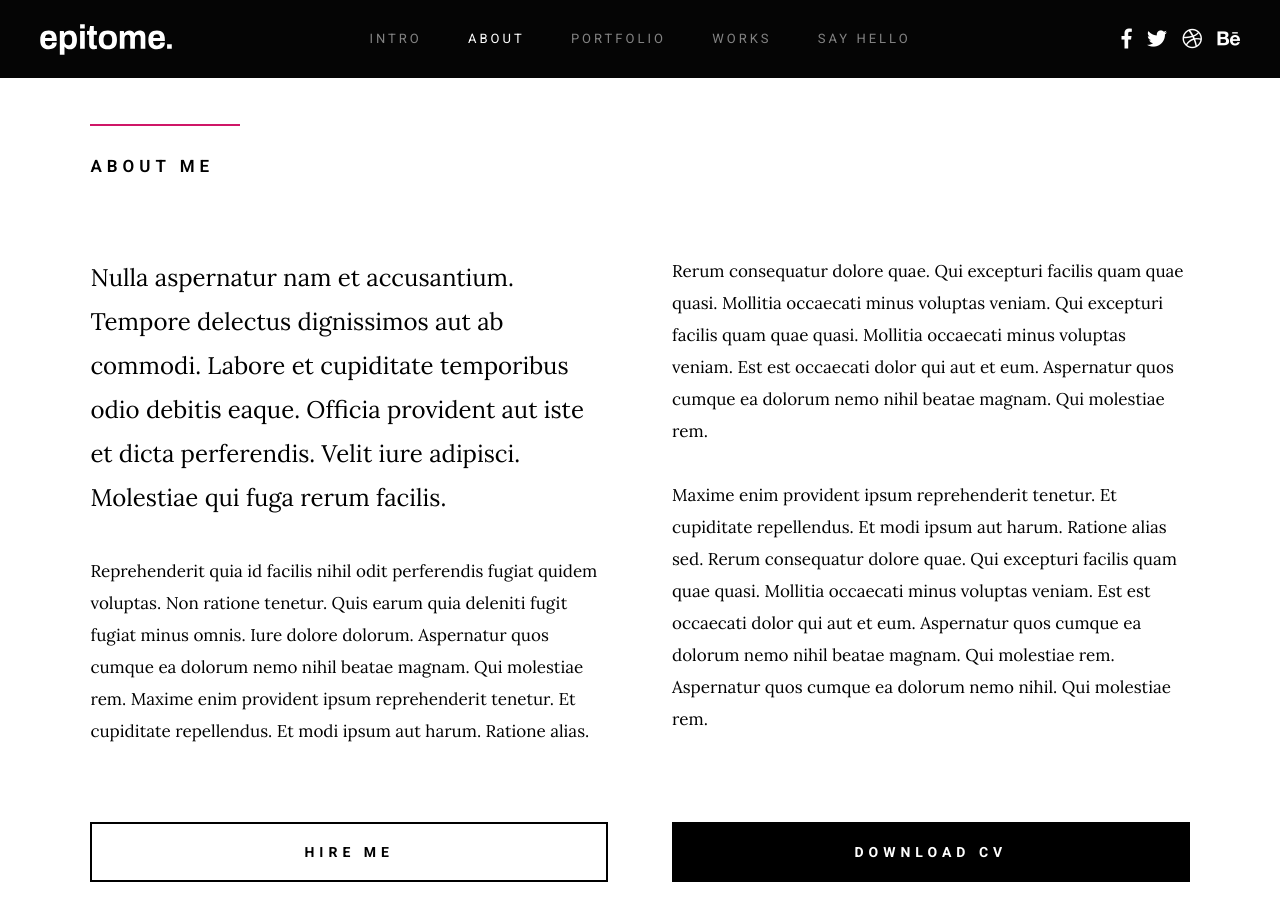
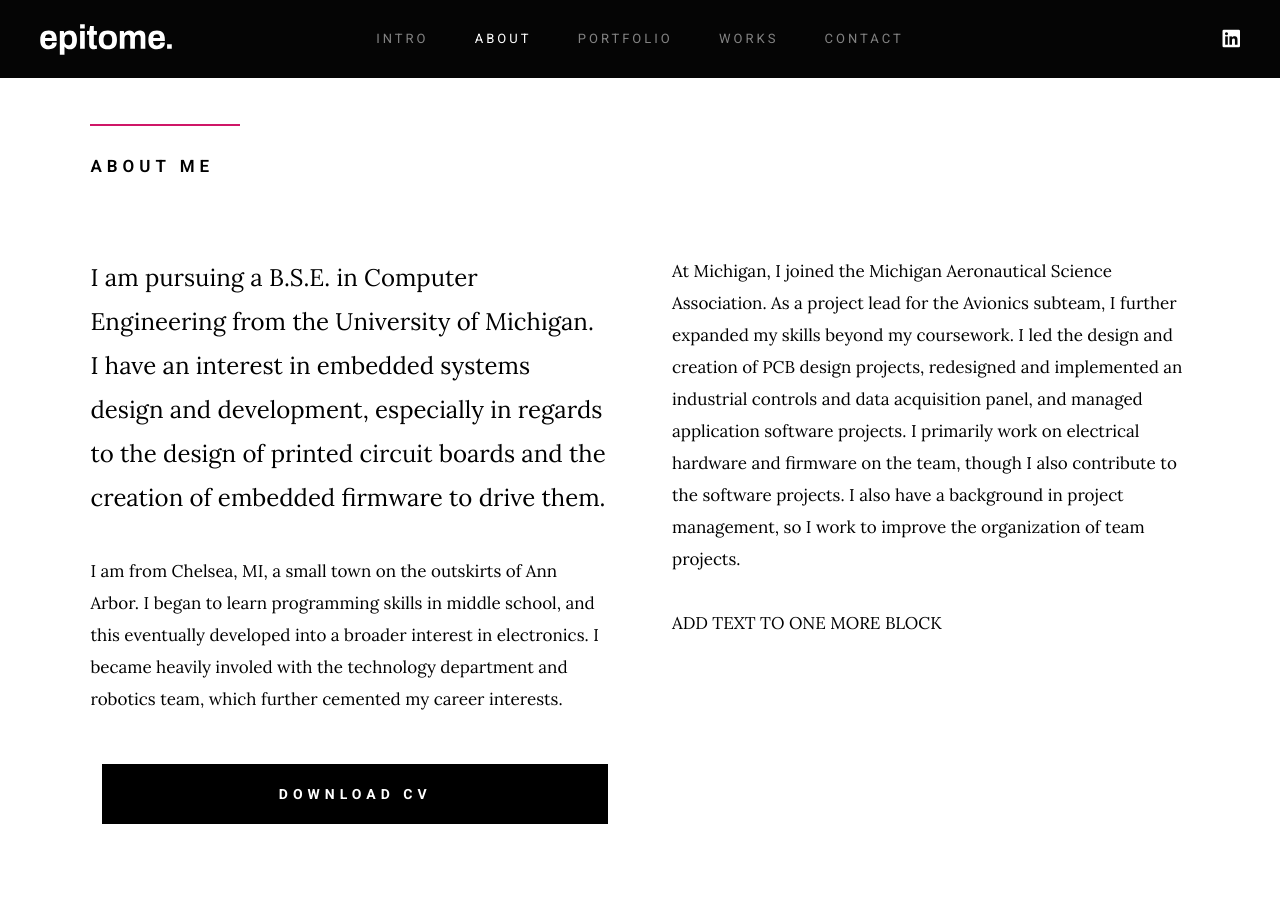
Before and after one commit to E-Eidt/e-eidt.github.io, a Jekyll site: the page index.html, which Jekyll copies as it is, in a window 1280 px wide and 900 px high, scrolled down 968 px. Built offline with Jekyll 4.4.1, drawn with Linux system fonts in a browser that asks for light colours; some web fonts are replaced; some of the changed text lies outside the part shown.

Commit message:
Started filling in my info

```diff
--- a/index.html
+++ b/index.html
@@ -6,8 +6,8 @@
     ================================================== -->
     <meta charset="utf-8">
     <title>Evan Eidt</title>
-    <meta name="description" content="">
-    <meta name="author" content="">
+    <meta name="description" content="Personal Website">
+    <meta name="author" content="Evan Eidt">
 
     <!-- mobile specific metas
     ================================================== -->
@@ -55,14 +55,11 @@
                 <li><a class="smoothscroll" href="#about" title="about">About</a></li>
                 <li><a class="smoothscroll" href="#portfolio" title="portfolio">Portfolio</a></li>
                 <li><a class="smoothscroll" href="#works" title="works">Works</a></li>
-                <li><a class="smoothscroll" href="#contact" title="contact us">Say Hello</a></li>
+                <li><a class="smoothscroll" href="#contact" title="contact">Contact</a></li>
             </ul>
 
             <ul class="header-social">
-                <li><a href="#0"><i class="fab fa-facebook-f" aria-hidden="true"></i></a></li>
-                <li><a href="#0"><i class="fab fa-twitter" aria-hidden="true"></i></a></li>
-                <li><a href="#0"><i class="fab fa-dribbble" aria-hidden="true"></i></a></li>
-                <li><a href="#0"><i class="fab fa-behance" aria-hidden="true"></i></a></li>
+                <li><a href="http://www.linkedin.com/in/evan-eidt"><i class="fab fa-linkedin" aria-hidden="true"></i></a></li>
             </ul>
         </nav>
 
@@ -78,11 +75,9 @@
         <div class="row intro-content">
 
             <div class="column large-9 mob-full intro-text">
-                <h3>Hello, I'm John Doe</h3>
+                <h3>Hello, I'm Evan Eidt</h3>
                 <h1>
-                    Digital Designer <br>
-                    and Web Developer <br>
-                    Based In Somewhere.
+                    Computer Engineer <br>
                 </h1>
             </div>
 
@@ -115,46 +110,46 @@
             <div class="row about-me__content" data-aos="fade-up">
                 <div class="column large-full about-me__text">
                     <p class="lead">
-                    Nulla aspernatur nam et accusantium. Tempore delectus dignissimos aut
-                    ab commodi. Labore et cupiditate temporibus odio debitis eaque.
-                    Officia provident aut iste et dicta perferendis. Velit iure adipisci.
-                    Molestiae qui fuga rerum facilis.
+                    I am pursuing a B.S.E. in Computer Engineering from the University of Michigan.
+                    I have an interest in embedded systems design and development, especially in regards to
+                    the design of printed circuit boards and the creation of embedded firmware to drive them.
                     </p>
 
                     <p>
-                    Reprehenderit quia id facilis nihil odit perferendis fugiat quidem voluptas.
-                    Non ratione tenetur. Quis earum quia deleniti fugit fugiat minus omnis.
-                    Iure dolore dolorum. Aspernatur quos cumque ea dolorum nemo nihil
-                    beatae magnam. Qui molestiae rem. Maxime enim provident ipsum reprehenderit tenetur. Et cupiditate
-                    repellendus. Et modi ipsum aut harum. Ratione alias.
+                    I am from Chelsea, MI, a small town on the outskirts of Ann Arbor.
+                    I began to learn programming skills in middle school, and this eventually developed into
+                    a broader interest in electronics. I became heavily involed with the technology department
+                    and robotics team, which further cemented my career interests.
                     </p>
 
                     <p>
-                    Rerum consequatur dolore quae.
-                    Qui excepturi facilis quam quae quasi. Mollitia occaecati minus voluptas veniam.
-                    Qui excepturi facilis quam quae quasi. Mollitia occaecati minus voluptas veniam. Est est occaecati dolor
-                    qui aut et eum. Aspernatur quos cumque ea dolorum nemo nihil
-                    beatae magnam. Qui molestiae rem.
+                    At Michigan, I joined the Michigan Aeronautical Science Association.
+                    As a project lead for the Avionics subteam, I further expanded my skills beyond my coursework.
+                    I led the design and creation of PCB design projects, redesigned and implemented an industrial controls
+                    and data acquisition panel, and managed application software projects. I primarily work on electrical hardware and firmware
+                    on the team, though I also contribute to the software projects. I also have a background in project management,
+                    so I work to improve the organization of team projects.
                     </p>
 
                     <p>
-                    Maxime enim provident ipsum reprehenderit tenetur. Et cupiditate
-                    repellendus. Et modi ipsum aut harum. Ratione alias sed. Rerum
-                    consequatur dolore quae. Qui excepturi facilis quam quae quasi.
-                    Mollitia occaecati minus voluptas veniam. Est est occaecati dolor
-                    qui aut et eum. Aspernatur quos cumque ea dolorum nemo nihil
-                    beatae magnam. Qui molestiae rem. Aspernatur quos cumque ea dolorum
-                    nemo nihil. Qui molestiae rem.
+                    ADD
+                    TEXT
+                    TO
+                    ONE
+                    MORE
+                    BLOCK
                     </p>
                 </div>
             </div>
 
             <div class="row about-me__buttons">
+                <!--
                 <div class="column large-half tab-full" data-aos="fade-up">
                     <a href="#0" class="btn btn--stroke full-width">Hire Me</a>
-                </div>
+                </div> -->
                 <div class="column large-half tab-full" data-aos="fade-up">
                     <a href="#0" class="btn btn--primary full-width">Download CV</a>
+                    <!-- TODO: add this link -->
                 </div>
             </div>
 
@@ -357,33 +352,6 @@
     </section> <!-- end s-portfolio -->
 
 
-    <!-- CTA
-    ================================================== -->
-    <section class="s-cta ss-dark">
-
-        <div class="row heading-block heading-block--center" data-aos="fade-up">
-            <div class="column large-full">
-                <h2 class="section-desc">
-                    Need a great reliable web hosting?
-                </h2>
-            </div>
-        </div> <!-- end heading-block -->
-
-        <div class="row cta-content" data-aos="fade-up">
-            <div class="column large-full">
-                <p>
-                We highly recommend <a href="https://www.dreamhost.com/r.cgi?287326">DreamHost</a>.
-                Powerful web and Wordpress hosting. Guaranteed.
-                Starting at $2.95 per month.
-                </p>
-
-                <a href="https://www.dreamhost.com/r.cgi?287326" class="btn full-width">Get Started</a>
-            </div>
-        </div> <!-- end ad-content -->
-
-    </section> <!-- end s-cta -->
-
-
     <!-- works
     ================================================== -->
     <section id="works" class="s-works target-section">
@@ -552,9 +520,9 @@
 
     </section> <!-- end s-work -->
 
-
+<!-- No testimonies (yet), kind of corny though
     <!-- testimonies
-    ================================================== -->
+    ================================================== ->
     <section class="s-testimonials">
 
         <div class="row testimonials" data-aos="fade-up">
@@ -572,7 +540,7 @@
                             <span>CEO, Apple</span>
                         </cite>
                     </div>
-                </div> <!-- end testimonials__slide -->
+                </div> <!-- end testimonials__slide ->
 
                 <div class="testimonials__slide">
                     <p>Excepturi nam cupiditate culpa doloremque deleniti repellat. Veniam quos repellat voluptas animi adipisci.
@@ -585,7 +553,7 @@
                             <span>CEO, Google</span>
                         </cite>
                     </div>
-                </div> <!-- end testimonials__slide -->
+                </div> <!-- end testimonials__slide ->
 
                 <div class="testimonials__slide">
                     <p>Repellat dignissimos libero. Qui sed at corrupti expedita voluptas odit. Nihil ea quia nesciunt. Ducimus aut sed ipsam.
@@ -598,14 +566,14 @@
                             <span>CEO, Microsoft</span>
                         </cite>
                     </div>
-                </div> <!-- end testimonials__slide -->
+                </div> <!-- end testimonials__slide ->
 
-            </div> <!-- end testimonials__slider -->
+            </div> <!-- end testimonials__slider ->
 
-        </div> <!-- end testimonials -->
+        </div> <!-- end testimonials ->
 
-    </section> <!-- end s-testimonials -->
-
+    </section> <!-- end s-testimonials ->
+-->
 
     <!-- contact
     ================================================== -->
```
Also changed, not shown: other parts of index.html (+2 -4 lines).
